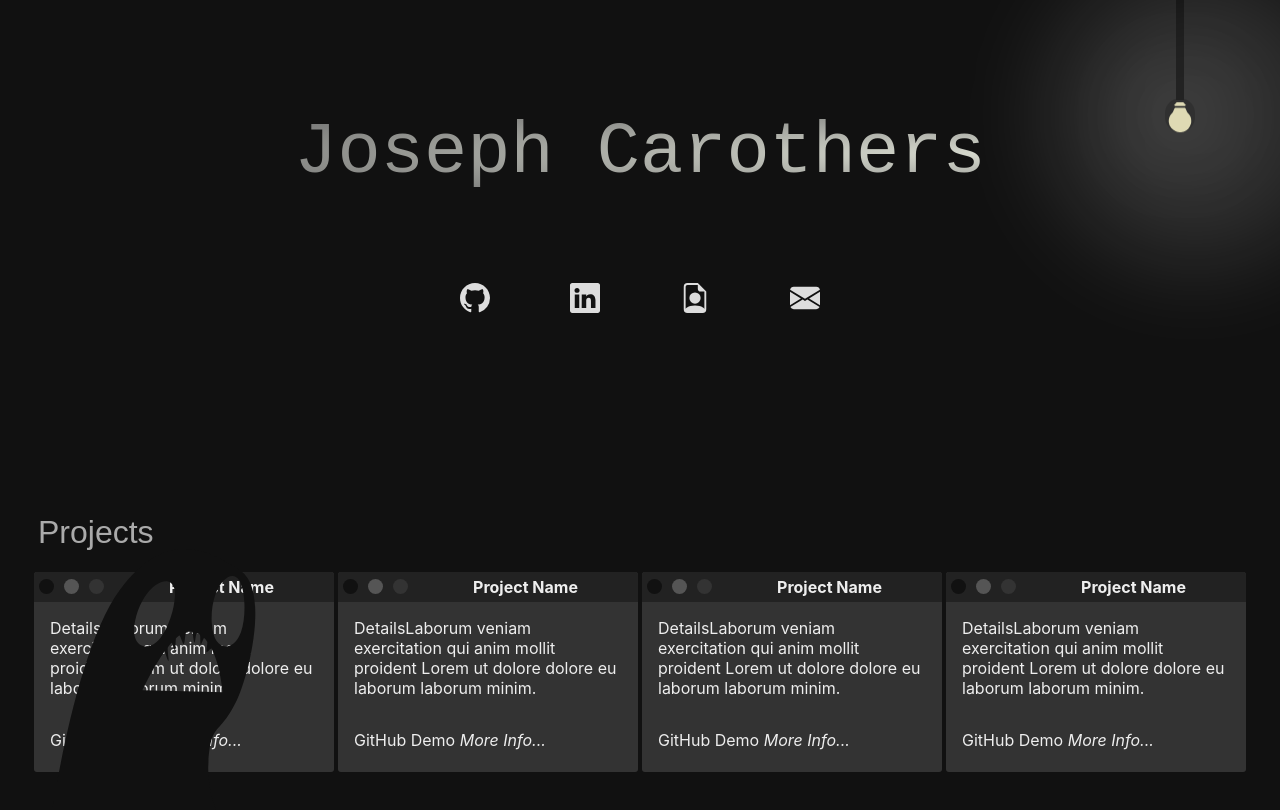
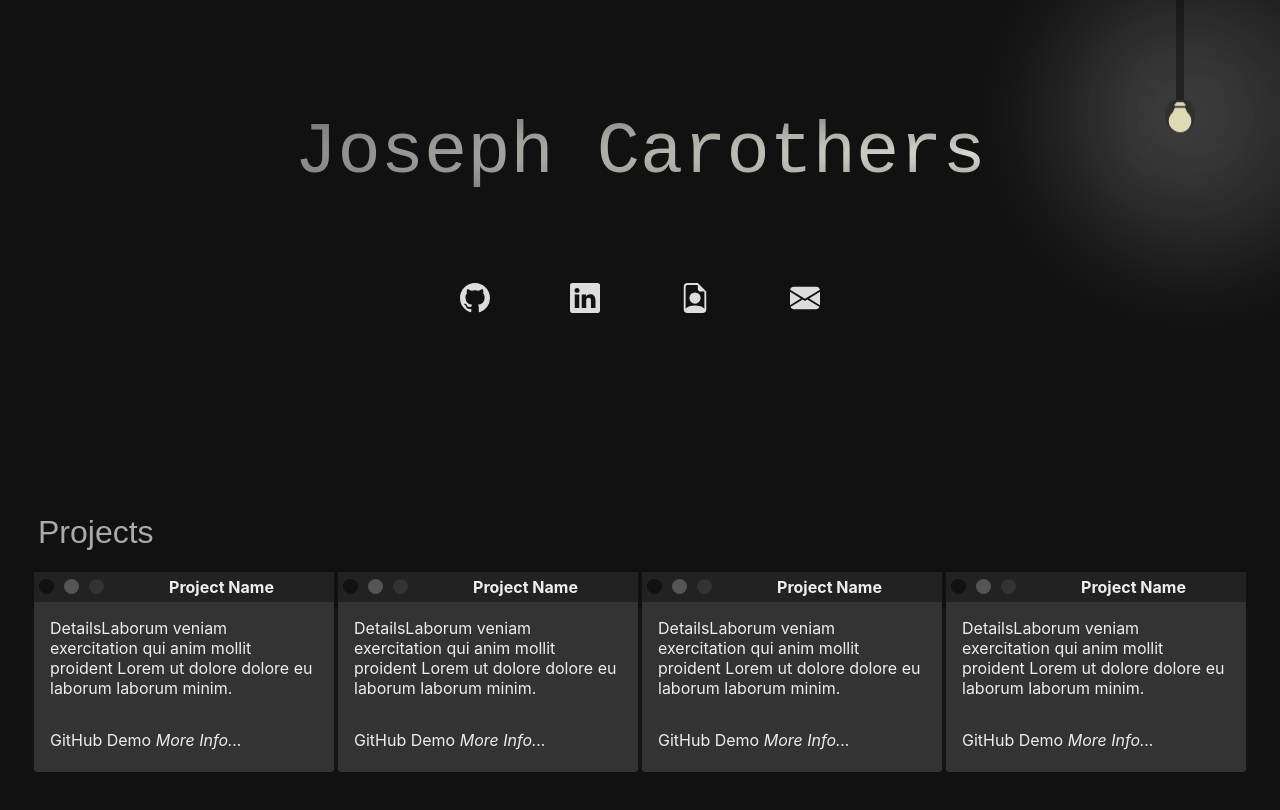
Before and after one commit to joecaro/portfolio, a Next.js app: page / in a window 1280 px wide. Shown: the top 810 px of the page. Built offline with nearby package versions, Linux system fonts and the light colour scheme.

Commit message:
update sizing & position

```diff
--- a/components/Monster.js
+++ b/components/Monster.js
@@ -1,15 +1,9 @@
 import React from "react";
+import styled from "styled-components";
 
 export default function Monster() {
   return (
-    <div
-      style={{
-        color: "#111",
-        transform: "rotate(90deg)",
-        position: "absolute",
-        bottom: "0",
-        left: "0",
-      }}>
+    <MonsterStyles>
       <svg
         height='100%'
         xmlns='http://www.w3.org/2000/svg'
@@ -22,6 +16,21 @@ export default function Monster() {
           fill='#111111'
         />
       </svg>
-    </div>
+    </MonsterStyles>
   );
 }
+
+const MonsterStyles = styled.div`
+  color: #111;
+  transform: rotate(90deg);
+  position: fixed;
+  top: -50px;
+  left: -50px;
+  transform: rotate(-135deg);
+  transition: 0.2s;
+  @media (max-width: 1050px) {
+    top: -100px;
+    left: -100px;
+    transform: rotate(-135deg) scale(0.8);
+  }
+`;
```
